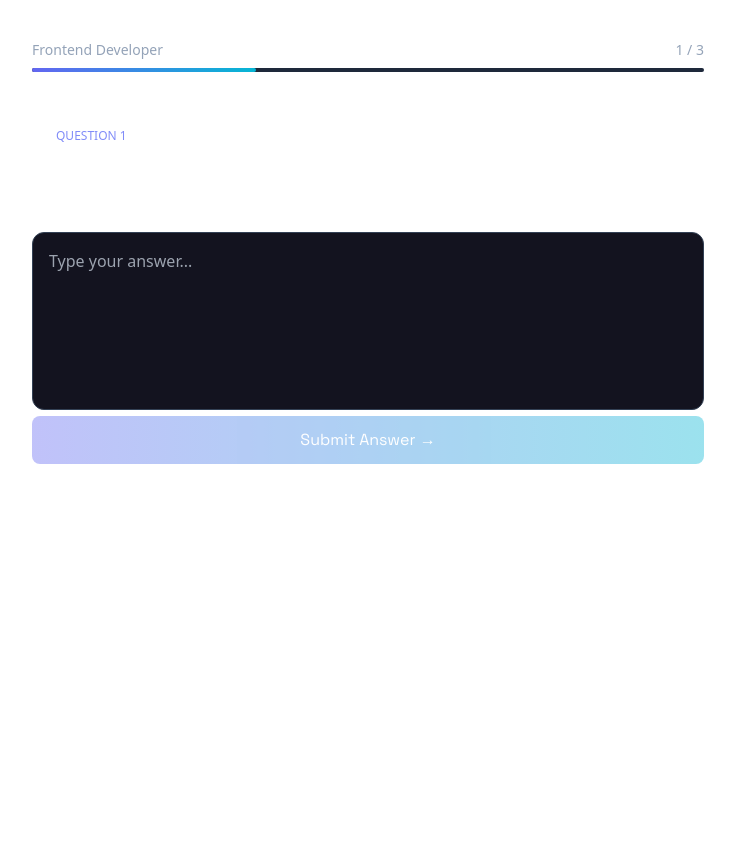
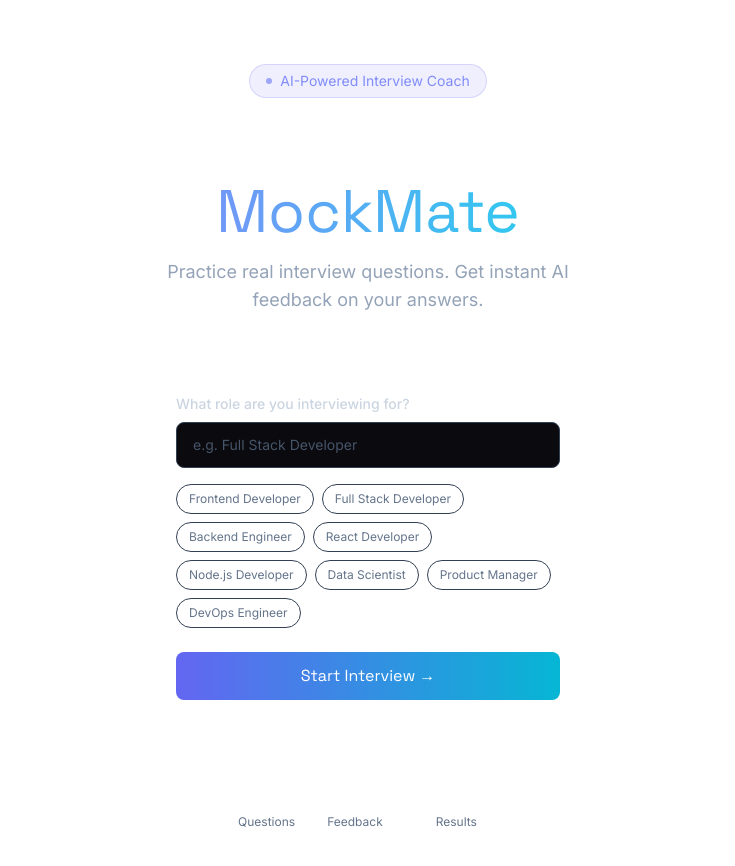
Before and after one commit to vikramdhatarwal/AI-Interview-Coach, a React (Vite) app: page / in a window 1280 px wide. Shown: the top 866 px of the page, without its empty margins (272-1007 px from the left). Before the commit the page ends 800 px from the top, so only its background shows below. Built offline with nearby package versions, Linux system fonts and the light colour scheme; no server answers.

Commit message:
Integrate Gemini API and interview workflow

```diff
--- a/src/App.jsx
+++ b/src/App.jsx
@@ -1,25 +1,42 @@
-import { useState } from "react";
+import SetupScreen from "./components/SetupScreen";
+import LoadingScreen from "./components/LoadingScreen";
 import InterviewScreen from "./components/InterviewScreen";
+import { useInterview } from "./hooks/useInterview";
 
 function App() {
-  const [answer, setAnswer] = useState("");
+  const interview = useInterview();
 
-  return (
-    <InterviewScreen
-      role="Frontend Developer"
-      questions={[
-        "Tell me about yourself.",
-        "What is React?",
-        "Explain the Virtual DOM.",
-      ]}
-      currentIndex={0}
-      answer={answer}
-      setAnswer={setAnswer}
-      onSubmit={() => alert("Answer submitted")}
-      isEvaluating={false}
-      error=""
-    />
-  );
+  if (interview.phase === "setup") {
+    return (
+      <SetupScreen
+        role={interview.role}
+        setRole={interview.setRole}
+        onStart={interview.startInterview}
+        error={interview.error}
+      />
+    );
+  }
+
+  if (interview.phase === "loading") {
+    return <LoadingScreen role={interview.role} />;
+  }
+
+  if (interview.phase === "interview") {
+    return (
+      <InterviewScreen
+        role={interview.role}
+        questions={interview.questions}
+        currentIndex={interview.currentIndex}
+        answer={interview.answer}
+        setAnswer={interview.setAnswer}
+        onSubmit={interview.submitAnswer}
+        isEvaluating={interview.isEvaluating}
+        error={interview.error}
+      />
+    );
+  }
+
+  return <div>Results Coming Soon...</div>;
 }
 
 export default App;
--- /dev/null
+++ b/src/hooks/useInterview.js
@@ -0,0 +1,97 @@
+import { useState, useCallback } from "react";
+import { generateQuestions, evaluateAnswer } from "../utils/gemini";
+
+export function useInterview() {
+  const [role, setRole] = useState("");
+  const [phase, setPhase] = useState("setup"); // setup | loading | interview | result
+  const [questions, setQuestions] = useState([]);
+  const [currentIndex, setCurrentIndex] = useState(0);
+  const [answer, setAnswer] = useState("");
+  const [feedbacks, setFeedbacks] = useState([]);
+  const [currentFeedback, setCurrentFeedback] = useState(null);
+  const [error, setError] = useState("");
+  const [isEvaluating, setIsEvaluating] = useState(false);
+
+  const startInterview = useCallback(async () => {
+    if (!role.trim()) {
+      setError("Please enter a job role.");
+      return;
+    }
+    setError("");
+    setPhase("loading");
+    try {
+      const qs = await generateQuestions(role);
+      setQuestions(qs);
+      setCurrentIndex(0);
+      setFeedbacks([]);
+      setCurrentFeedback(null);
+      setAnswer("");
+      setPhase("interview");
+    } catch (e) {
+      setError(e.message);
+      setPhase("setup");
+    }
+  }, [role]);
+
+  const submitAnswer = useCallback(async () => {
+    if (!answer.trim()) {
+      setError("Write your answer before submitting.");
+      return;
+    }
+    setError("");
+    setIsEvaluating(true);
+    try {
+      const fb = await evaluateAnswer(role, questions[currentIndex], answer);
+      setCurrentFeedback(fb);
+      setFeedbacks((prev) => [...prev, { question: questions[currentIndex], answer, feedback: fb }]);
+    } catch (e) {
+      setError(e.message);
+    } finally {
+      setIsEvaluating(false);
+    }
+  }, [answer, role, questions, currentIndex]);
+
+  const nextQuestion = useCallback(() => {
+    if (currentIndex + 1 >= questions.length) {
+      setPhase("result");
+    } else {
+      setCurrentIndex((i) => i + 1);
+      setAnswer("");
+      setCurrentFeedback(null);
+      setError("");
+    }
+  }, [currentIndex, questions.length]);
+
+  const restart = useCallback(() => {
+    setPhase("setup");
+    setRole("");
+    setQuestions([]);
+    setCurrentIndex(0);
+    setAnswer("");
+    setFeedbacks([]);
+    setCurrentFeedback(null);
+    setError("");
+  }, []);
+
+  const avgScore =
+    feedbacks.length > 0
+      ? Math.round(feedbacks.reduce((sum, f) => sum + f.feedback.score, 0) / feedbacks.length)
+      : 0;
+
+  return {
+    role, setRole,
+    phase,
+    questions,
+    currentIndex,
+    answer, setAnswer,
+    feedbacks,
+    currentFeedback,
+    error,
+    isEvaluating,
+    avgScore,
+    startInterview,
+    submitAnswer,
+    nextQuestion,
+    restart,
+  };
+}
```
Also changed, not shown: src/utils/gemini.js (added, +62 -0 lines).
